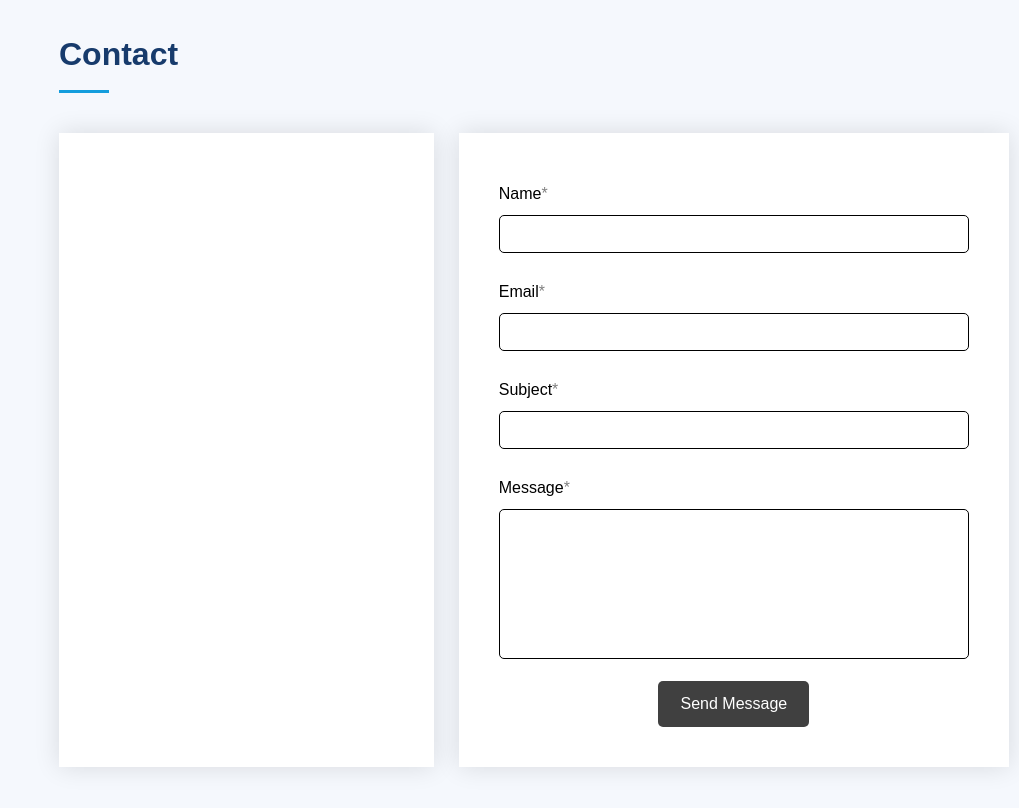
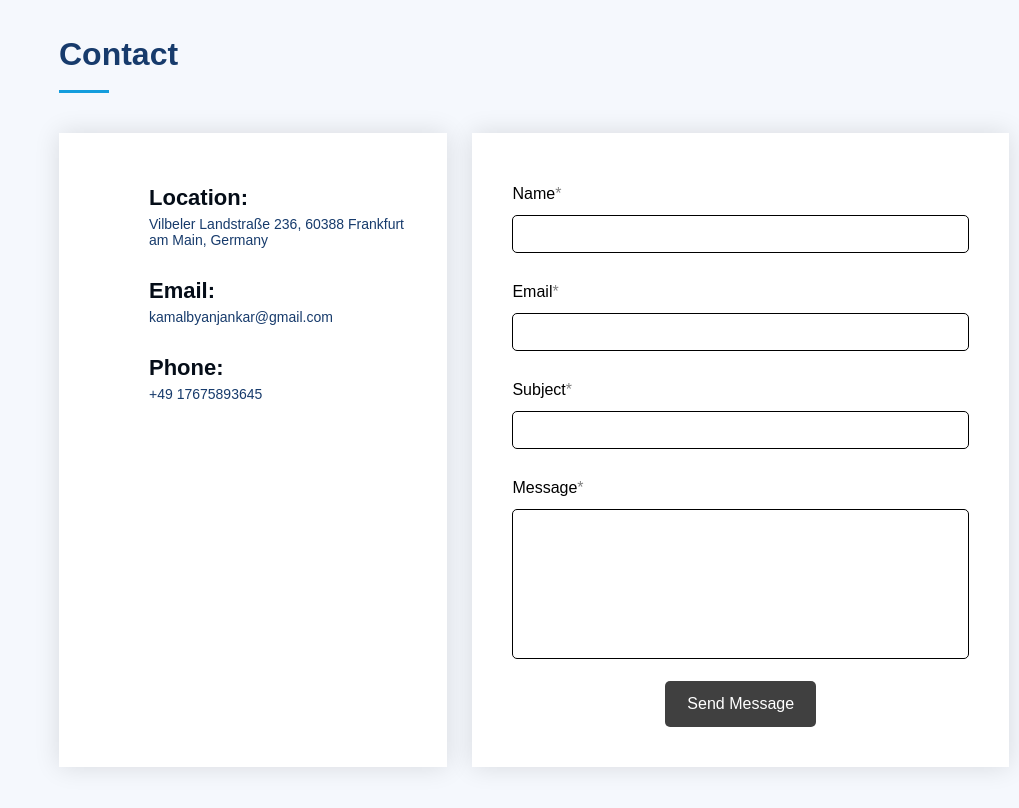
Before and after one commit to KamalByanjankar/PortfolioWebsite, a React (Create React App) app: page / in a window 1280 px wide. Shown: the part 2780-3588 px from the top of the page, without its empty margins (261-1280 px from the left). Built offline with nearby package versions, Linux system fonts and the light colour scheme.

Commit message:
contact details added

```diff
--- a/src/components/Contact/Contact.css
+++ b/src/components/Contact/Contact.css
@@ -18,6 +18,22 @@
   width: 65%;
   box-shadow: 0 0 24px 0 rgb(0 0 0 / 12%);
   margin-right: 25px;
+  padding: 52px 30px;
+}
+
+.contact__details h4{
+  padding: 0 0 0 60px;
+  font-size: 22px;
+  font-weight: 600;
+  margin-bottom: 5px;
+  color: #050d18;
+}
+
+.contact__details p{
+  padding: 0 0 10px 60px;
+  margin-bottom: 20px;
+  font-size: 14px;
+  color: #173b6c;
 }
 
 .contact__form {
--- a/src/components/Contact/Contact.jsx
+++ b/src/components/Contact/Contact.jsx
@@ -46,7 +46,20 @@ const Contact = () => {
       <h1>Contact</h1>
       <div className="contact__wrapper">
         <div className="contact__details">
+          <div className="contact__details__address">
+            <h4>Location:</h4>
+            <p>Vilbeler Landstraße 236, 60388 Frankfurt am Main, Germany</p>
+          </div>
 
+          <div className="contact__details__email">
+            <h4>Email:</h4>
+            <p>kamalbyanjankar@gmail.com</p>
+          </div>
+
+          <div className="contact__details__phone">
+            <h4>Phone:</h4>
+            <p>+49 17675893645</p>
+          </div>
         </div>
 
         <div className="contact__form">
```
